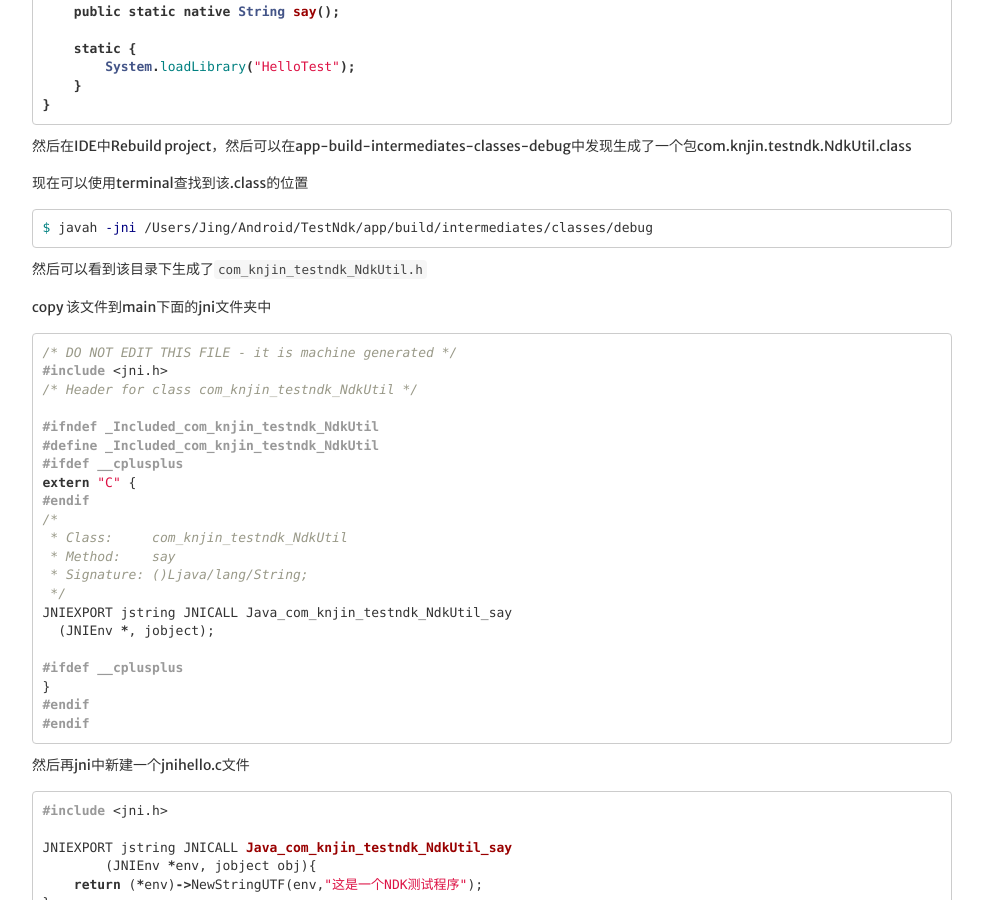
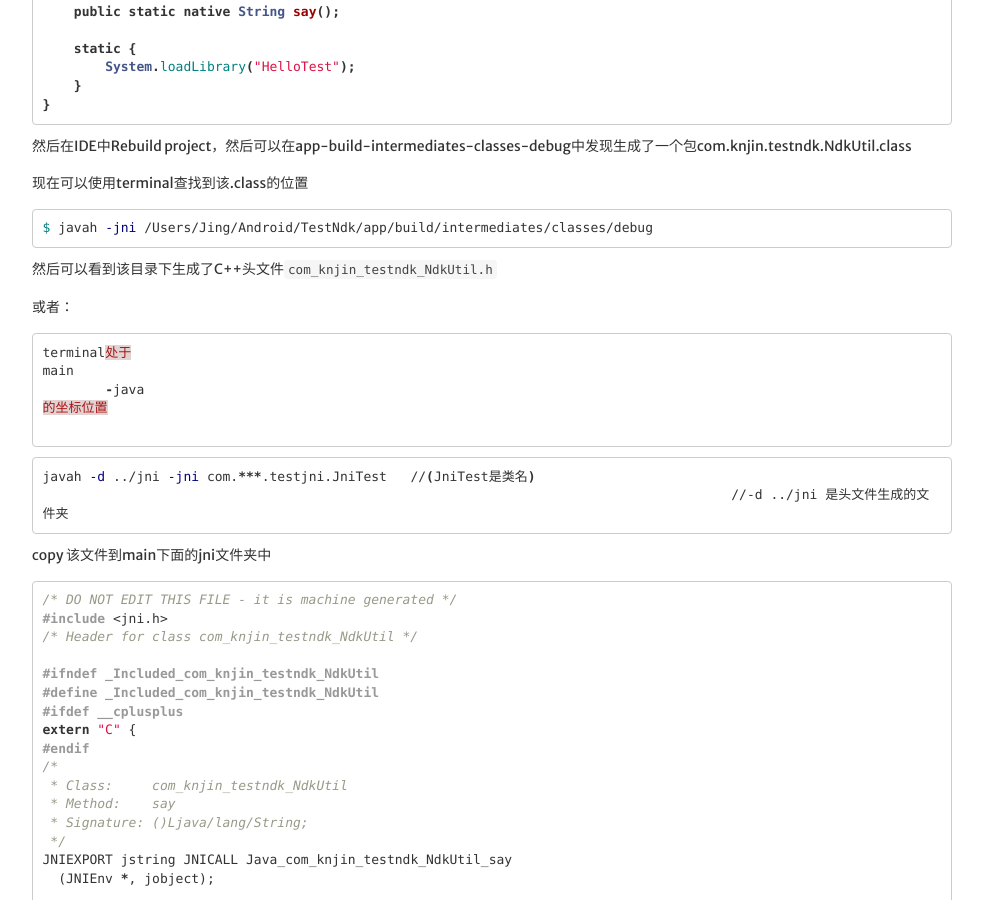
Before and after one commit to kong-jing/kong-jing.github.io, a Jekyll site: the page built from _posts/2016-11-10-Mac下AndroidStudio的NDK入门.md, in a window 1280 px wide and 900 px high, scrolled down 1096 px. Shown: the whole window, without its empty margins (8-991 px from the left). Built offline with Jekyll 4.4.1, drawn with Linux system fonts in a browser that asks for light colours; nearby versions of some CDN libraries.

Commit message:
修改部分ndk细节

````diff
--- a/_posts/2016-11-10-Mac下AndroidStudio的NDK入门.md
+++ b/_posts/2016-11-10-Mac下AndroidStudio的NDK入门.md
@@ -59,7 +59,24 @@ public class NdkUtil {
 $ javah -jni /Users/Jing/Android/TestNdk/app/build/intermediates/classes/debug
 ```
 
-然后可以看到该目录下生成了``com_knjin_testndk_NdkUtil.h``
+然后可以看到该目录下生成了C++头文件``com_knjin_testndk_NdkUtil.h``
+
+或者：
+
+```groovy
+terminal处于
+main
+	-java
+的坐标位置
+
+```
+
+```shell
+javah -d ../jni -jni com.***.testjni.JniTest   //(JniTest是类名)
+											//-d ../jni 是头文件生成的文件夹
+```
+
+
 
 copy 该文件到main下面的jni文件夹中
 
````
